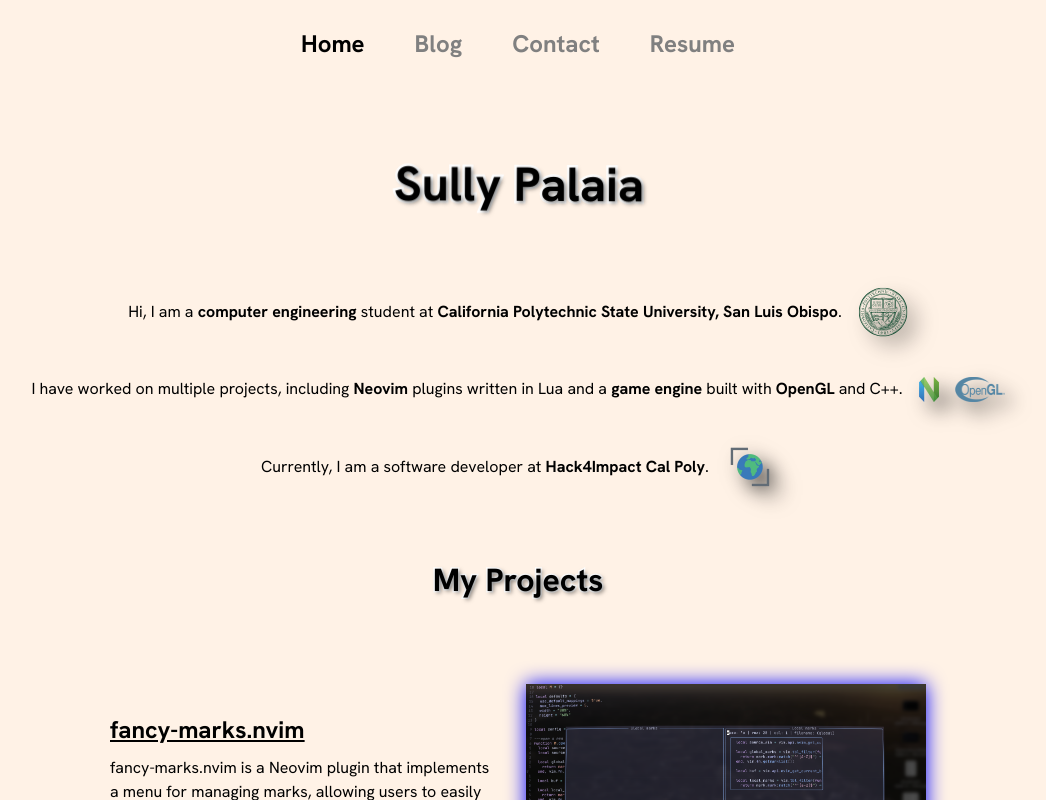
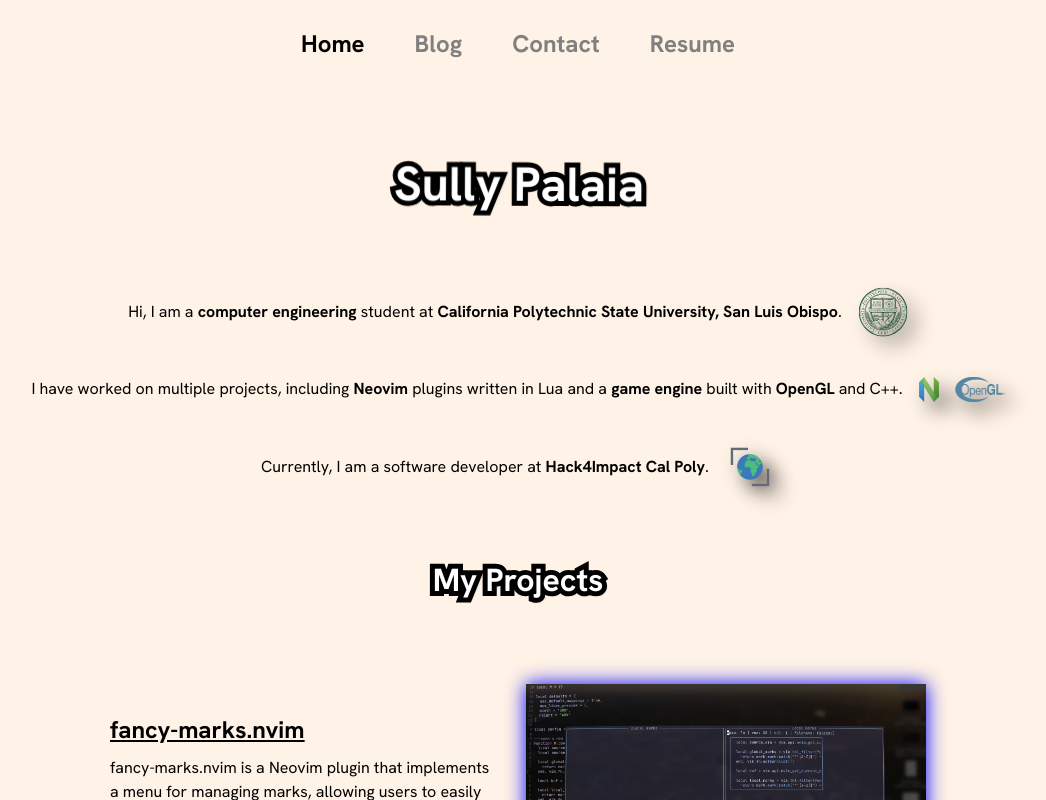
Before and after one commit to sullypalaia/sullypalaia.dev, a Next.js app: page / in a window 1280 px wide. Shown: the top 800 px of the page, without its empty margins (122-1168 px from the left). Built offline with nearby package versions, Linux system fonts and the light colour scheme.

Commit message:
update styling

```diff
--- a/src/styles/page.module.css
+++ b/src/styles/page.module.css
@@ -6,7 +6,8 @@
   font-size: 3rem;
   text-shadow: 2px 2px 4px rgba(0, 0, 0, 0.5);
   font-weight: bold;
-  -webkit-text-stroke: 5px white;
+  -webkit-text-stroke: 10px black;
+  color: white;
   paint-order: stroke fill;
 }
 
@@ -51,7 +52,8 @@
   margin-top: 5%;
   font-size: 2rem;
   text-shadow: 2px 2px 4px rgba(0, 0, 0, 0.5);
-  -webkit-text-stroke: 3px white;
+  -webkit-text-stroke: 10px black;
+  color: white;
   paint-order: stroke fill;
   font-weight: bold;
 }
```
